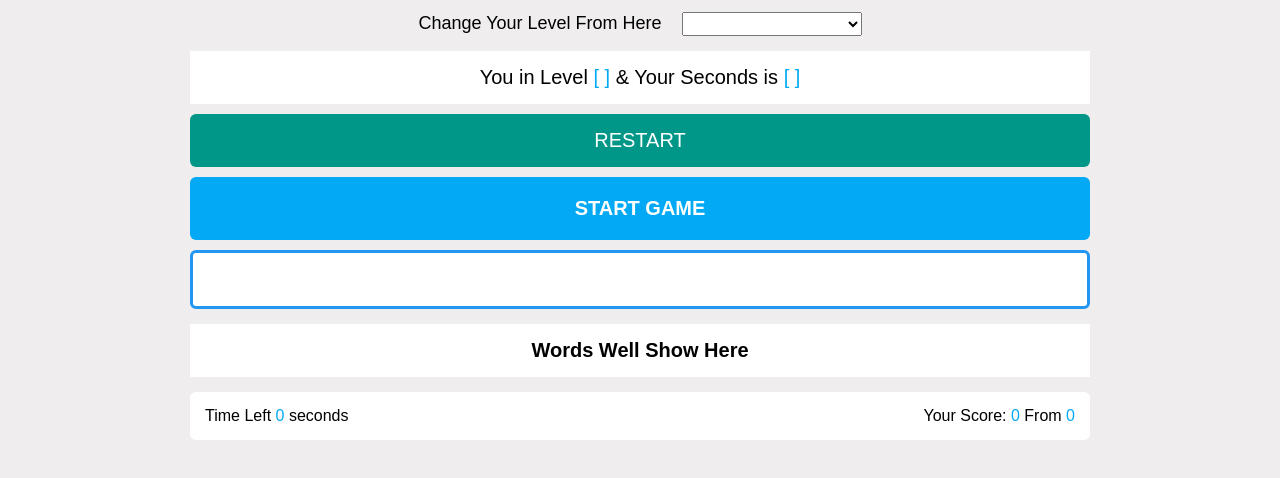
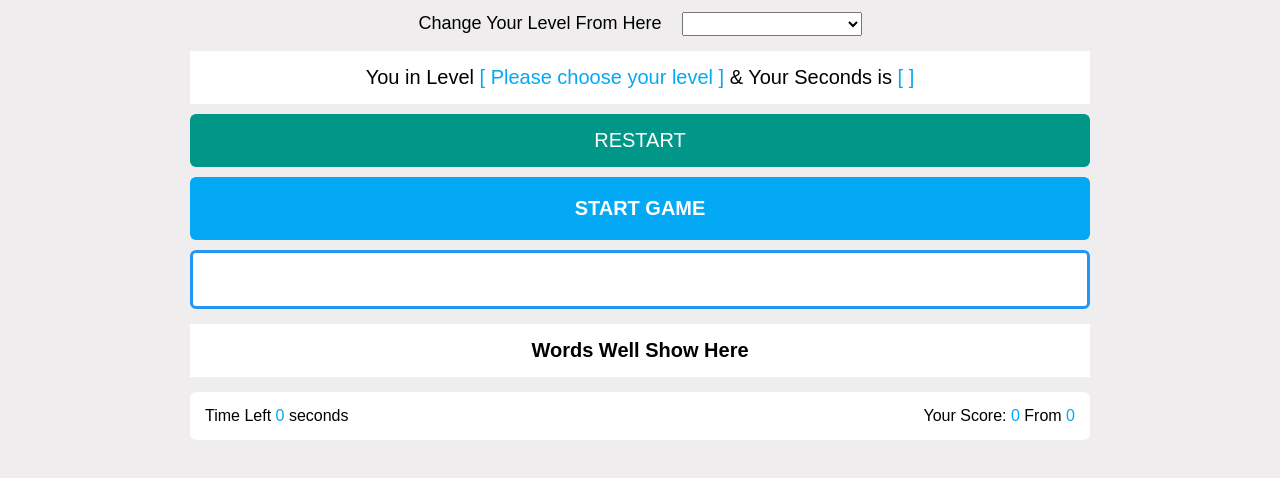
Before and after one commit to BiLaL-Obd/Game-Typing, a plain HTML site: page index.html in a window 1280 px wide. Shown: the part 90-568 px from the top of the page. Drawn offline with Linux system fonts and the light colour scheme.

Commit message:
Uplaod this file

```diff
--- a/index.html
+++ b/index.html
@@ -22,7 +22,8 @@
           </select>
         </div>
         <div class="info">
-          You in Level <span class="lvl"></span> & Your Seconds is
+          You in Level <span class="lvl">Please choose your level</span> & Your
+          Seconds is
           <span class="seconds"></span>
         </div>
         <div class="restart">restart</div>
```
